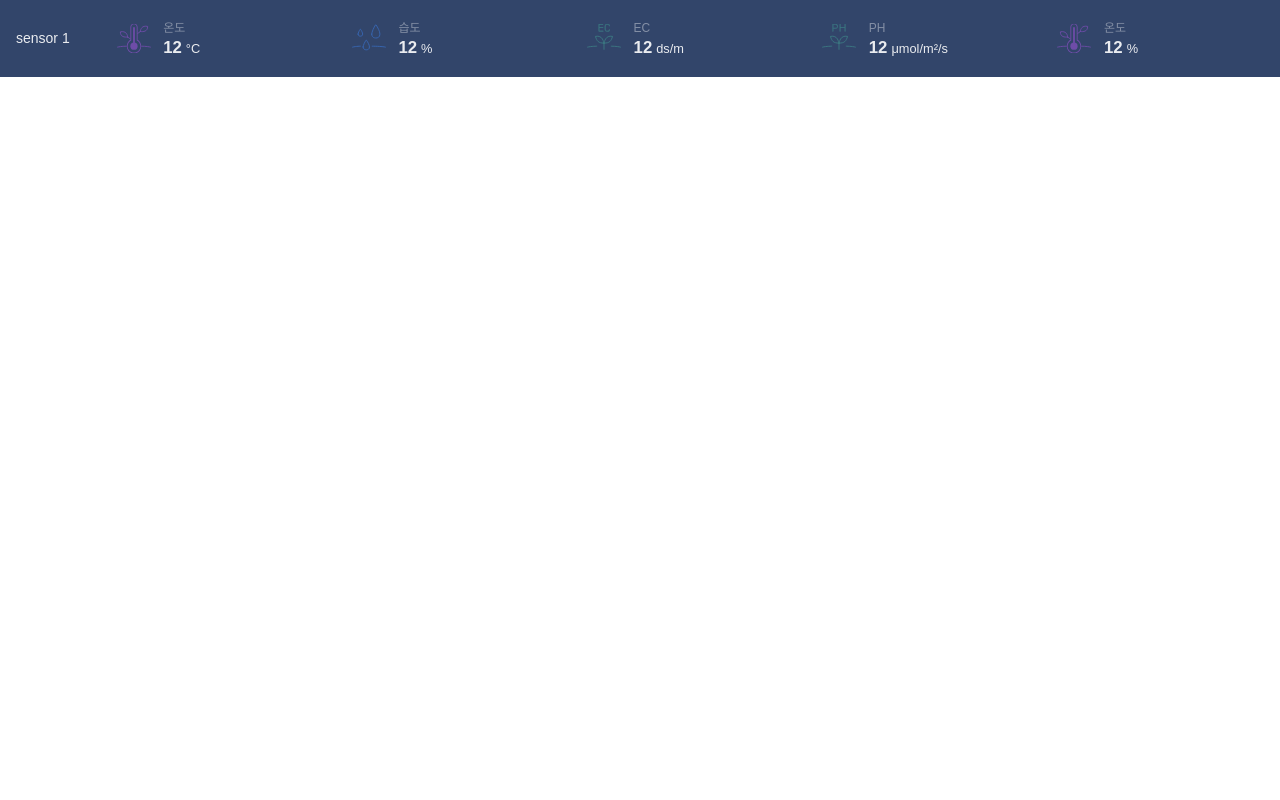
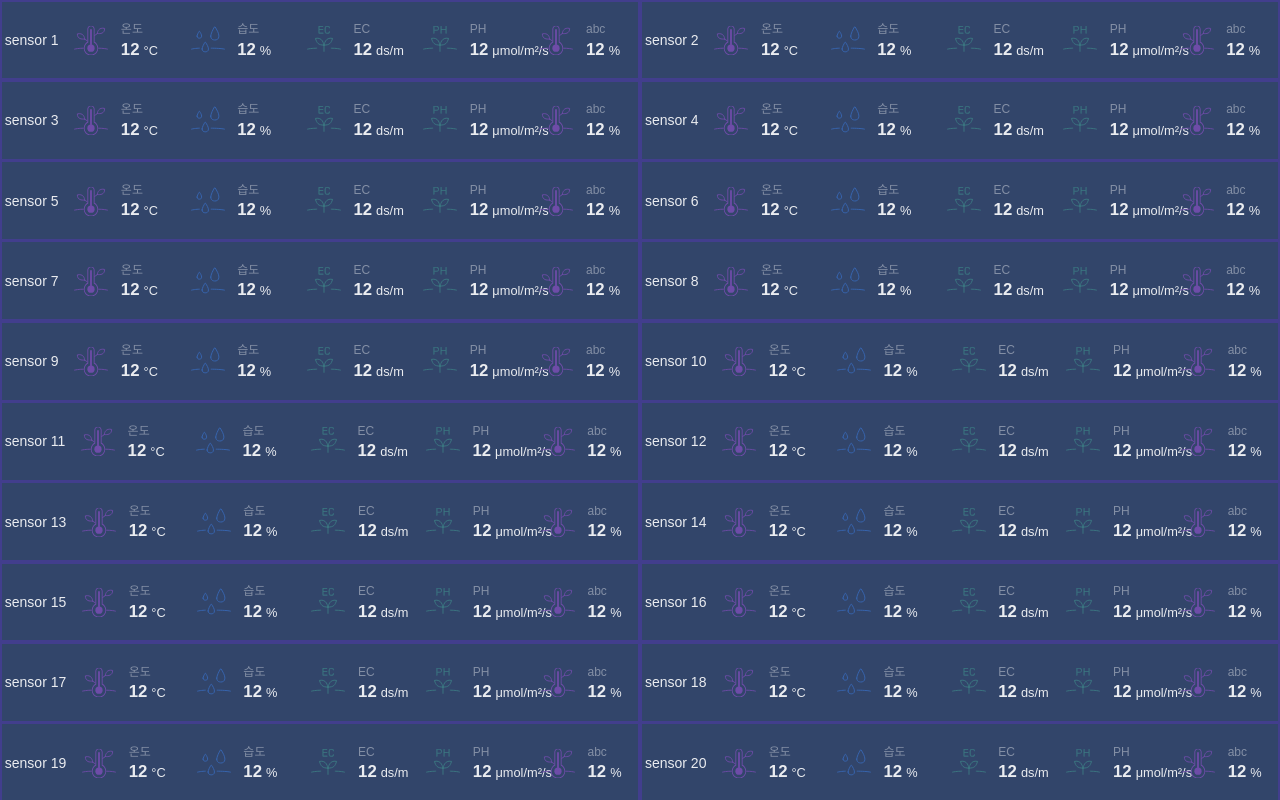
Before and after one commit to dytw2003/namu-2026, a React (Vite) app in the folder namu/: page / in a window 1280 px wide. Shown: the top 800 px of the page. Built offline with nearby package versions, Linux system fonts and the light colour scheme.

Commit message:
updated css

```diff
--- a/namu/src/Components/sensorCompoonent/SensorComponent.css
+++ b/namu/src/Components/sensorCompoonent/SensorComponent.css
@@ -18,9 +18,9 @@ html, body {
 
   display: flex;
   align-items: center;
-  gap: 1rem;
+  gap: 0.2rem;
 
-  padding: 0.75rem 1rem;
+  padding: 0.75rem 0.2rem;
 }
 
 /* Left title */
@@ -32,7 +32,7 @@ html, body {
   line-height: 1.125rem;
   white-space: nowrap;
   flex: 0 0 auto;
-  min-width: 72px;
+
 }
 
 /* =========================================
@@ -40,21 +40,43 @@ html, body {
    - single row
    - never go to next line
    ========================================= */
+
+
+/*
 .sensorc-inner-div {
   flex: 1;
   min-width: 0;
 
   display: grid;
-  grid-auto-flow: column;          /* ✅ force single row */
-  grid-auto-columns: minmax(140px, 1fr); /* item width */
+  grid-auto-flow: column;
+
+
+  grid-auto-columns: minmax(90px, 1fr);
+
+
+  column-gap: 0.5rem;
+  row-gap: 0;
+
+  align-items: center;
+
+  overflow-x: auto;
+  overflow-y: hidden;
+  -webkit-overflow-scrolling: touch;
+  scrollbar-width: none;
+} */
+
+
+/* ✅ Default = wrap (mobile + tablet safe) */
+.sensorc-inner-div {
+  flex: 1;
+  min-width: 0;
+
+  display: grid;
+  grid-template-columns: repeat(auto-fit, minmax(90px, 1fr));
   gap: 0.75rem 1rem;
   align-items: center;
+}
 
-  overflow-x: auto;                /* ✅ if screen is not enough, scroll instead of wrap */
-  overflow-y: hidden;
-  -webkit-overflow-scrolling: touch;
-  scrollbar-width: none;           /* hide scrollbar (firefox) */
-}
 
 .sensorc-inner-div::-webkit-scrollbar {
   display: none;                   /* hide scrollbar (chrome) */
@@ -134,7 +156,7 @@ html, body {
   .main-container-sensorc {
     flex-direction: column;
     align-items: flex-start;
-    gap: 0.5rem;
+    gap: 0.2rem;
   }
 
   .sensorc-inner-div {
@@ -153,3 +175,37 @@ html, body {
     min-width: 0;           /* ✅ remove fixed min-width on mobile */
   }
 }
+
+
+@media (min-width: 701px) and (max-width: 1200px) {
+  .sensorc-inner-div {
+    grid-template-columns: repeat(auto-fit, minmax(130px, 1fr));
+    gap: 0.5rem 0.75rem;
+
+  }
+
+
+
+
+}
+
+
+@media (min-width: 1201px) {
+  .sensorc-inner-div {
+    display: grid;
+    grid-auto-flow: column;
+    grid-auto-columns: minmax(90px, 1fr);
+    column-gap: 0.5rem;
+    row-gap: 0;
+    align-items: center;
+
+    overflow-x: auto;
+    overflow-y: hidden;
+    -webkit-overflow-scrolling: touch;
+    scrollbar-width: none;
+  }
+
+  .sensorc-inner-div::-webkit-scrollbar {
+    display: none;
+  }
+}
--- a/namu/src/Components/sensorCompoonent/SensorComponent.jsx
+++ b/namu/src/Components/sensorCompoonent/SensorComponent.jsx
@@ -1,42 +1,48 @@
-import React from 'react'
-import "./SensorComponent.css"
+import React from "react";
+import "./SensorComponent.css";
 
-import temp from "../../assets/namu-temp-dark.svg"
-import humi from "../../assets/namu-humi-dark.svg"
-import ec from "../../assets/namu-ec-dark.svg"
-import ph from "../../assets/namu-ph-dark.svg"
+import temp from "../../assets/namu-temp-dark.svg";
+import humi from "../../assets/namu-humi-dark.svg";
+import ecIcon from "../../assets/namu-ec-dark.svg";
+import phIcon from "../../assets/namu-ph-dark.svg";
 
+function SensorComponent({ sensorNo = 1, title }) {
+  // sensorNo: 1,2,3...
+  // index: if you ever need _1 part (temp_s1_1). Keep it 1 for now.
 
-function SensorComponent() {
+  const sid = `s${sensorNo}`; // e.g. s1_1, s2_1
+  const sensorTitle = title ?? `sensor ${sensorNo}`;
+
   return (
     <div className="main-container-sensorc">
-        <div className="div-main-sensor-title">
-            sensor 1
-        </div>
+      <div className="div-main-sensor-title">{sensorTitle}</div>
 
       <div className="sensorc-inner-div">
         <div className="sensorc-inner-type1">
           <div className="sensorc-inner-image">
-                    <img src = {temp} alt = "temp image" />
+            <img src={temp} alt="temp" />
           </div>
           <div className="sensorc-inner-details">
             <div className="sensorc-inner-title">온도</div>
             <div className="sensorc-value-units">
-                        <div className="sensorc-inner-sensor-value" id='temp_s1_1'>12</div>
+              <div className="sensorc-inner-sensor-value" id={`temp_${sid}`}>
+                12
+              </div>
               <div className="sensorc-inner-sensor-unit">°C</div>
             </div>
           </div>
         </div>
 
-
         <div className="sensorc-inner-type1">
           <div className="sensorc-inner-image">
-                    <img src = {humi} alt = "temp image" />
+            <img src={humi} alt="humidity" />
           </div>
           <div className="sensorc-inner-details">
             <div className="sensorc-inner-title">습도</div>
             <div className="sensorc-value-units">
-                        <div className="sensorc-inner-sensor-value" id='humi_s2_1'>12</div>
+              <div className="sensorc-inner-sensor-value" id={`humi_${sid}`}>
+                12
+              </div>
               <div className="sensorc-inner-sensor-unit">%</div>
             </div>
           </div>
@@ -44,12 +50,14 @@ function SensorComponent() {
 
         <div className="sensorc-inner-type1">
           <div className="sensorc-inner-image">
-                    <img src = {ec} alt = "temp image" />
+            <img src={ecIcon} alt="ec" />
           </div>
           <div className="sensorc-inner-details">
             <div className="sensorc-inner-title">EC</div>
             <div className="sensorc-value-units">
-                        <div className="sensorc-inner-sensor-value" id='ec_s3_1'>12</div>
+              <div className="sensorc-inner-sensor-value" id={`ec_${sid}`}>
+                12
+              </div>
               <div className="sensorc-inner-sensor-unit">ds/m</div>
             </div>
           </div>
@@ -57,32 +65,36 @@ function SensorComponent() {
 
         <div className="sensorc-inner-type1">
           <div className="sensorc-inner-image">
-                    <img src = {ph} alt = "temp image" />
+            <img src={phIcon} alt="ph" />
           </div>
           <div className="sensorc-inner-details">
             <div className="sensorc-inner-title">PH</div>
             <div className="sensorc-value-units">
-                        <div className="sensorc-inner-sensor-value" id='ph_s4_1'>12</div>
-                        <div className="sensorc-inner-sensor-unit">μmol/m²/s </div>
+              <div className="sensorc-inner-sensor-value" id={`ph_${sid}`}>
+                12
+              </div>
+              <div className="sensorc-inner-sensor-unit">μmol/m²/s</div>
             </div>
           </div>
         </div>
 
         <div className="sensorc-inner-type1">
           <div className="sensorc-inner-image">
-                    <img src = "src/assets/namu-temp-dark.svg" alt = "temp image" />
+            <img src={temp} alt="water" />
           </div>
           <div className="sensorc-inner-details">
-                    <div className="sensorc-inner-title">온도</div>
+            <div className="sensorc-inner-title">abc</div>
             <div className="sensorc-value-units">
-                        <div className="sensorc-inner-sensor-value">12</div>
+              <div className="sensorc-inner-sensor-value" id={`water_${sid}`}>
+                12
+              </div>
               <div className="sensorc-inner-sensor-unit">%</div>
             </div>
           </div>
         </div>
       </div>
     </div>
-  )
+  );
 }
 
-export default SensorComponent
+export default SensorComponent;
--- a/namu/src/pages/SensorPage/SensorPage.css
+++ b/namu/src/pages/SensorPage/SensorPage.css
@@ -0,0 +1,21 @@
+.sensors-grid {
+  display: grid;
+  grid-template-columns: 1fr; /* ✅ mobile default */
+  gap: 0.22rem;
+  padding: 0.1rem;
+  background-color: #423E8D;
+}
+
+/* ✅ tablet: 2 columns */
+@media (min-width: 701px) and (max-width: 1200px) {
+  .sensors-grid {
+    grid-template-columns: repeat(2, 1fr);
+  }
+}
+
+/* ✅ desktop: 2 columns */
+@media (min-width: 1021px) {
+  .sensors-grid {
+    grid-template-columns: repeat(2, 1fr);
+  }
+}
--- a/namu/src/pages/SensorPage/SensorPage.jsx
+++ b/namu/src/pages/SensorPage/SensorPage.jsx
@@ -1,12 +1,17 @@
-import React from 'react'
-import SensorComponent from '../../Components/sensorCompoonent/sensorComponent'
+import React from "react";
+import SensorComponent from "../../Components/sensorCompoonent/sensorComponent";
+import "./SensorPage.css"
 
 function SensorPage() {
+  const sensors = Array.from({ length: 50 }, (_, i) => i + 1);
+
   return (
-  <div className="sensorpage-outerdiv">
-     <SensorComponent/>
-  </div>
-  )
+    <div className="sensors-grid">
+      {sensors.map((n) => (
+        <SensorComponent key={n} sensorNo={n} />
+      ))}
+    </div>
+  );
 }
 
-export default SensorPage
+export default SensorPage;
```
Lines whose indentation alone changed are shown as unchanged.
